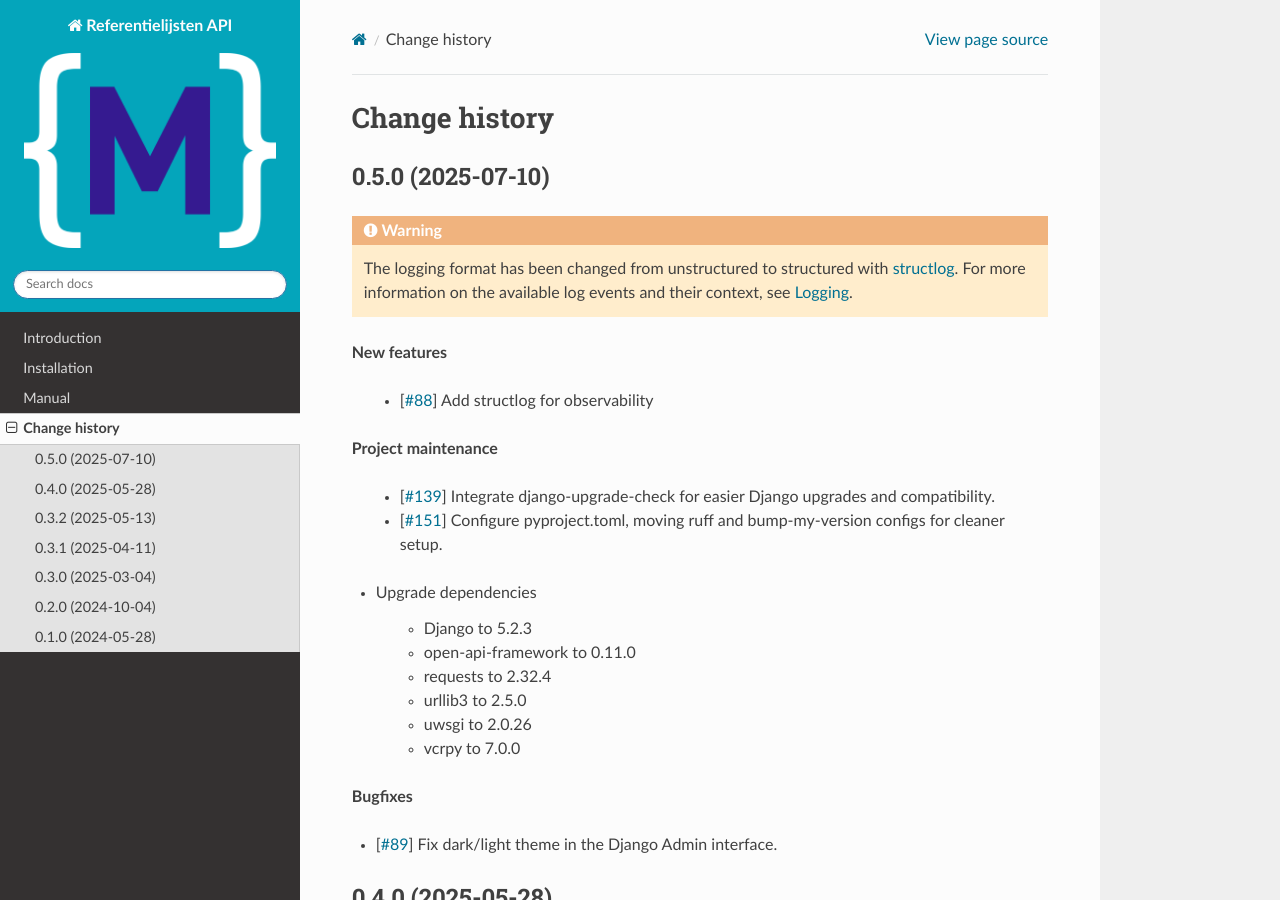
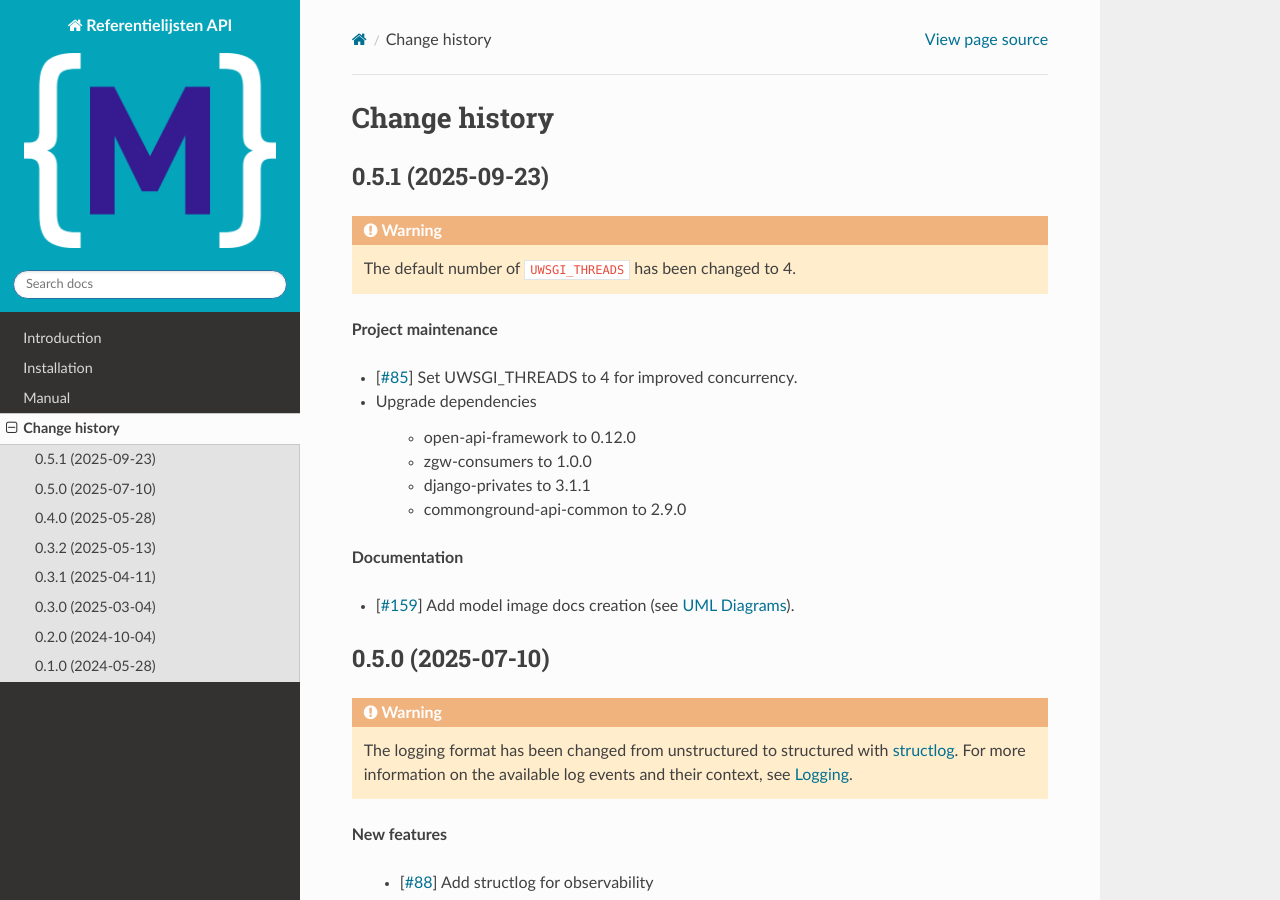
Before and after one commit to maykinmedia/referentielijsten, a Sphinx documentation site: the page built from docs/changelog.rst, in a window 1280 px wide and 900 px high. Built offline with Sphinx 7.4.7 and the Read the Docs theme 3.1.0, drawn with Linux system fonts in a browser that asks for light colours.

Commit message:
:bookmark: [#99] Prepare release 0.5.1

```diff
--- a/CHANGELOG.rst
+++ b/CHANGELOG.rst
@@ -1,6 +1,28 @@
 ==============
 Change history
 ==============
+
+0.5.1 (2025-09-23)
+------------------
+
+.. warning::
+     The default number of ``UWSGI_THREADS`` has been changed to 4.
+
+**Project maintenance**
+
+* [:open-api-framework:`85`] Set UWSGI_THREADS to 4 for improved concurrency.
+
+* Upgrade dependencies
+
+    * open-api-framework to 0.12.0
+    * zgw-consumers to 1.0.0
+    * django-privates to 3.1.1
+    * commonground-api-common to 2.9.0
+
+**Documentation**
+
+* [:open-api-framework:`159`] Add model image docs creation (see :ref:`uml_diagrams`).
+
 
 0.5.0 (2025-07-10)
 ------------------
--- a/README.EN.rst
+++ b/README.EN.rst
@@ -2,7 +2,7 @@
 Referentielijsten API
 =====================
 
-:Version: 0.5.0
+:Version: 0.5.1
 :Source: https://github.com/maykinmedia/referentielijsten
 :Keywords: referentielijsten, stamtabellen
 
--- a/README.rst
+++ b/README.rst
@@ -2,7 +2,7 @@
 Referentielijsten API
 =====================
 
-:Version: 0.5.0
+:Version: 0.5.1
 :Source: https://github.com/maykinmedia/referentielijsten
 :Keywords: referentielijsten, stamtabellen
 
--- a/docs/introduction/uml-diagram.rst
+++ b/docs/introduction/uml-diagram.rst
@@ -1,3 +1,5 @@
+.. _uml_diagrams:
+
 UML Diagrams
 ============
 
--- a/package.json
+++ b/package.json
@@ -1,6 +1,6 @@
 {
   "name": "referentielijsten",
-  "version": "0.5.0",
+  "version": "0.5.1",
   "description": "Referentielijsten API project",
   "main": "src/static/referentielijsten/js/referentielijsten.js",
   "directories": {
--- a/pyproject.toml
+++ b/pyproject.toml
@@ -4,7 +4,7 @@ requires-python = "== 3.12"
 # Bumpversion configuration
 
 [tool.bumpversion]
-current_version = "0.5.0"
+current_version = "0.5.1"
 commit = false
 tag = false
 pre_commit_hooks = [
--- a/src/referentielijsten/__init__.py
+++ b/src/referentielijsten/__init__.py
@@ -1,6 +1,6 @@
 # from .celery import app as celery_app
 
 # __all__ = ("celery_app",)
-__version__ = "0.5.0"
+__version__ = "0.5.1"
 __author__ = "Maykin"
 __homepage__ = "https://github.com/maykinmedia/referentielijsten"
```
Also changed, not shown: docs/installation/config.rst (+10 -0 lines), 6 other files.
